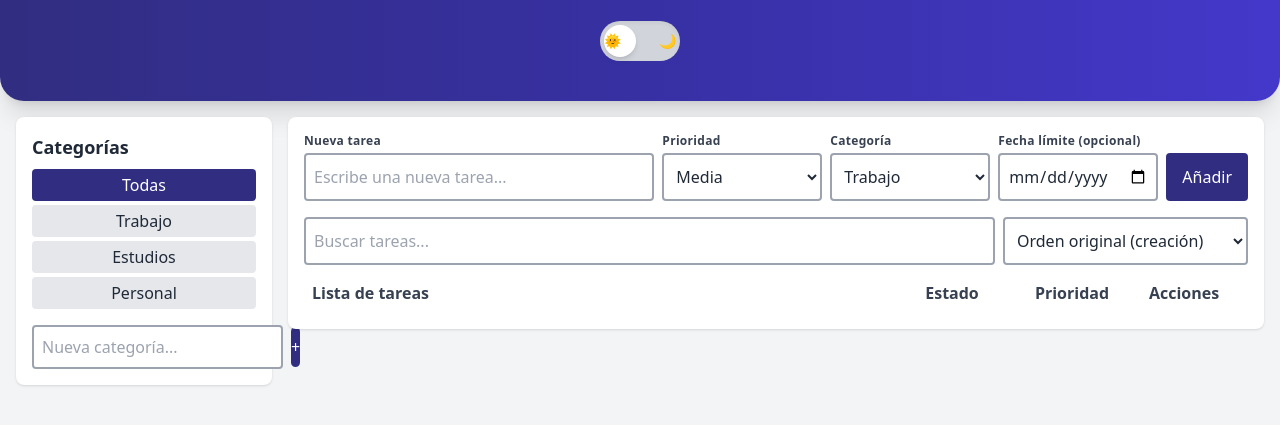
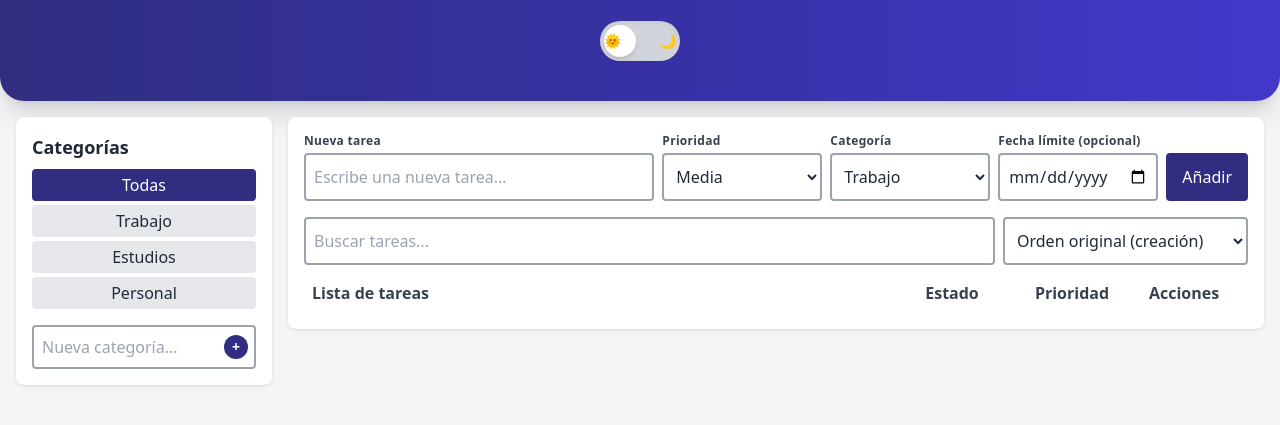
Before and after one commit to Josele97-dev/taskflow-project, a website: page index.html in a window 1280 px wide. Shown: the part 107-532 px from the top of the page. Drawn offline with nearby package versions, Linux system fonts and the light colour scheme.

Commit message:
Diseño mejorado del botónd de añadir categorías en aside

```diff
--- a/index.html
+++ b/index.html
@@ -73,21 +73,24 @@
     </ul>
 
     <!-- Formulario para añadir nuevas categorías -->
-    <div class="mt-4 flex items-center gap-2">
+  <div class="mt-4 relative">
     <input id="input-nueva-categoria"
            type="text"
            placeholder="Nueva categoría..."
-             class="flex-1 p-2 border-2 border-gray-400 dark:border-gray-500 rounded
+           class="w-full pr-10 p-2 border-2 border-gray-400 dark:border-gray-500 rounded
                 bg-white dark:bg-gray-600 text-gray-800 dark:text-white
                 transition-colors duration-500
                 hover:border-indigo-500 hover:shadow-md
                 focus:outline-none focus:ring-2 focus:ring-indigo-500">
 
-      <!-- Botón para añadir categoría -->
     <button id="btn-agregar-categoria"
-              class="w-10 h-10 flex items-center justify-center bg-indigo-900 dark:bg-indigo-400 text-white rounded-full hover:scale-110 transition">
+                class="absolute right-2 top-1/2 -translate-y-1/2
+                 w-6 h-6 flex items-center justify-center
+                 bg-indigo-900 dark:bg-indigo-400 text-white text-sm font-bold
+                 rounded-full hover:scale-110 transition">
     +
     </button>
+
   </div>
 
   </aside>
```
Lines whose indentation alone changed are shown as unchanged.
